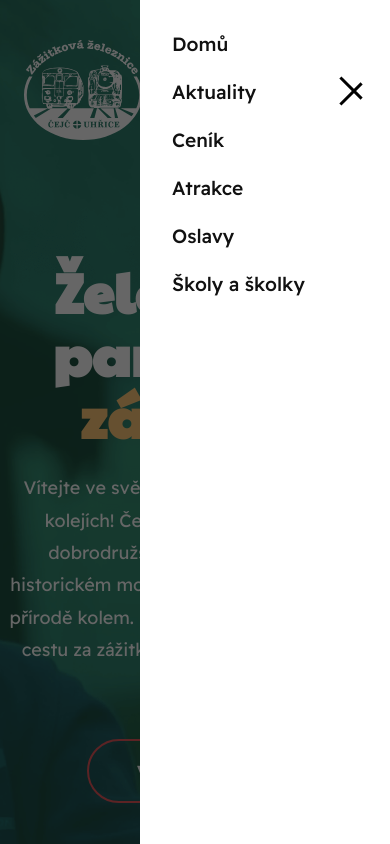
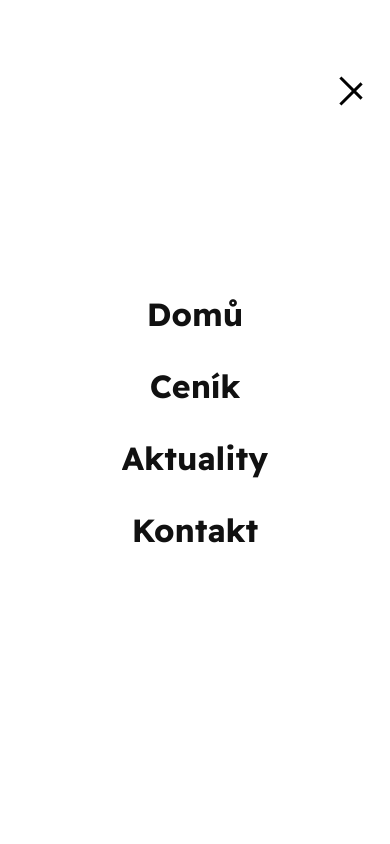
Before and after one commit to PavelWol/vlaky, a Nuxt app: page / in a window 390 px wide. Both pictures are taken after a click on the button 350 px from the left and 90 px from the top of the page. Shown: the top 844 px of the page. Built offline with nearby package versions, Linux system fonts and the light colour scheme.

Commit message:
better animation for mobile menu

```diff
--- a/app/components/navigation/MobileMenu.vue
+++ b/app/components/navigation/MobileMenu.vue
@@ -1,15 +1,15 @@
 <template>
   <div class="mobile-menu">
-    <!-- Hamburger -->
+    <!-- HAMBURGER BUTTON -->
     <button class="hamburger" @click="toggleMenu" :aria-expanded="isOpen">
       <span :class="{ open: isOpen }"></span>
     </button>
 
-    <!-- Overlay + Menu -->
+    <!-- MENU OVERLAY -->
     <div
+        v-if="isVisible"
         ref="overlay"
         class="menu-overlay"
-        v-if="isVisible"
         @click.self="closeMenu"
     >
       <nav ref="menuContent" class="menu-content">
@@ -18,8 +18,9 @@
             :key="i"
             href="#"
             @click.prevent="navigateAfterClose(item.to)"
+            class="menu-item"
         >
-          <span :ref="setMenuLink">{{ item.label }}</span>
+          <span class="menu-link" :ref="setMenuLink">{{ item.label }}</span>
         </a>
       </nav>
     </div>
@@ -28,45 +29,35 @@
 
 <script setup>
 import { ref, shallowRef, watch, nextTick } from 'vue'
+import { useRouter } from 'vue-router'
 import gsap from 'gsap'
-import { useRouter } from 'vue-router'
 
-const router = useRouter()
+const isOpen = ref(false)
+const isVisible = ref(false)
+
 const overlay = ref(null)
 const menuContent = ref(null)
 const menuLinks = shallowRef([])
 
-const isVisible = ref(false) // ovládá skutečnou přítomnost v DOM
-const isOpen = ref(false)    // ovládá animace/stav
+const links = [
+  { to: '/', label: 'Domů' },
+  { to: '/cenik', label: 'Ceník' },
+  { to: '/aktuality', label: 'Aktuality' },
+  { to: '/kontakt', label: 'Kontakt' }
+]
 
-import ScrollTrigger from 'gsap/ScrollTrigger'
-
-gsap.registerPlugin(ScrollTrigger)
-
-const navigateAfterClose = (to) => {
-  // Spusťí zavírací animaci (to je jako kliknutí)
-  isOpen.value = false
-
-  // Počkat než skončí animace (délka v ms)
-  setTimeout(() => {
-    router.push(to)
-  }, 800) // uprava animace (menu + overlay + delay)
+const setMenuLink = (el) => {
+  if (el) menuLinks.value.push(el)
 }
 
-const links = [
-  { to: '/', label: 'Domů' },
-  { to: '/aktuality', label: 'Aktuality' },
-  { to: '/cenik', label: 'Ceník' },
-  { to: '/atrakce', label: 'Atrakce' },
-  { to: '/oslavy', label: 'Oslavy' },
-  { to: '/skoly-skolky', label: 'Školy a školky' }
-]
+const router = useRouter()
 
-// Funkce pro sesbírání všech NuxtLink referencí
-const setMenuLink = (el) => {
-  if (el) {
-    menuLinks.value.push(el)
-  }
+const lockScroll = () => {
+  document.body.style.overflow = 'hidden'
+}
+
+const unlockScroll = () => {
+  document.body.style.overflow = ''
 }
 
 const toggleMenu = () => {
@@ -77,62 +68,64 @@ const closeMenu = () => {
   isOpen.value = false
 }
 
-watch(isOpen, async (newVal) => {
-  if (newVal) {
+const navigateAfterClose = (to) => {
+  isOpen.value = false
+  setTimeout(() => {
+    router.push(to)
+  }, 900) // musí odpovídat době animace zavření
+}
+
+watch(isOpen, async (open) => {
+  if (open) {
+    isVisible.value = true
+    lockScroll()
     menuLinks.value = []
     await nextTick()
 
-    console.log('Menu links:', menuLinks.value)
+    // Overlay animace – slide dolů
+    gsap.fromTo(
+        overlay.value,
+        { y: '-100%', opacity: 0 },
+        { y: '0%', opacity: 1, duration: 0.6, ease: 'power2.out' }
+    )
 
-    // Pokud to vypíše [undefined, undefined], animace selže!
-    // Pokud to vypíše [a, a, a], je to správně.
-  }
-})
-
-watch(isOpen, async (newVal) => {
-  if (newVal) {
-    isVisible.value = true // zobrazíme menu v DOM
-    menuLinks.value = []
-    await nextTick()
-
-    // Animace otevření (overlay, menu, odkazy)
-    gsap.fromTo(overlay.value, { opacity: 0 }, { opacity: 1, duration: 0.3 })
-    gsap.fromTo(menuContent.value, { x: '100%' }, { x: '0%', duration: 0.4 })
+    // Linky clip-path vyjetí
     gsap.fromTo(
         menuLinks.value,
-        { opacity: 0, y: 20 },
         {
+          y: '100%',
+          clipPath: 'inset(100% 0 0 0)',
+          opacity: 0
+        },
+        {
+          y: '0%',
+          clipPath: 'inset(0% 0 0 0)',
           opacity: 1,
-          y: 0,
-          duration: 0.4,
-          delay: 0.2,
-          stagger: 0.07,
-          ease: 'power2.out'
+          duration: 0.6,
+          delay: 0.3,
+          stagger: 0.08,
+          ease: 'power3.out'
         }
     )
   } else {
-    // Zavření: odkazy → menu → overlay → pak hide
+    // Odkazy stáhnout dolů
     gsap.to(menuLinks.value, {
+      y: '100%',
+      clipPath: 'inset(100% 0 0 0)',
       opacity: 0,
-      y: 20,
-      duration: 0.3,
-      stagger: 0.05,
-      ease: 'power1.in',
+      duration: 0.4,
+      stagger: 0.06,
+      ease: 'power2.in',
       onComplete: () => {
-        gsap.to(menuContent.value, {
-          x: '100%',
+        // Po odkazech overlay pryč nahoru
+        gsap.to(overlay.value, {
+          y: '-100%',
           opacity: 0,
-          duration: 0.4,
+          duration: 0.5,
           ease: 'power2.in',
           onComplete: () => {
-            gsap.to(overlay.value, {
-              opacity: 0,
-              duration: 0.3,
-              ease: 'power1.in',
-              onComplete: () => {
-                isVisible.value = false // skryj DOM až po animaci
-              }
-            })
+            isVisible.value = false
+            unlockScroll()
           }
         })
       }
@@ -142,7 +135,7 @@ watch(isOpen, async (newVal) => {
 </script>
 
 <style scoped>
-
+/* HAMBURGER BUTTON */
 .hamburger {
   position: relative;
   width: 30px;
@@ -152,7 +145,6 @@ watch(isOpen, async (newVal) => {
   cursor: pointer;
   z-index: 1001;
 }
-
 .hamburger span,
 .hamburger span::before,
 .hamburger span::after {
@@ -164,59 +156,63 @@ watch(isOpen, async (newVal) => {
   background: #000;
   transition: 0.3s ease;
 }
-
 .hamburger span {
   top: 50%;
   transform: translateY(-50%);
 }
-
 .hamburger span::before {
   top: -10px;
 }
-
 .hamburger span::after {
   top: 10px;
 }
-
 .hamburger span.open {
   background: transparent;
 }
-
 .hamburger span.open::before {
   transform: rotate(45deg) translate(5px, 5px);
 }
-
 .hamburger span.open::after {
   transform: rotate(-45deg) translate(5px, -5px);
 }
 
+/* FULLSCREEN OVERLAY */
 .menu-overlay {
   position: fixed;
   inset: 0;
-  background: rgba(0, 0, 0, 0.6);
+  background: #fff;
   z-index: 1000;
   display: flex;
-  justify-content: flex-end;
+  align-items: center;
+  justify-content: center;
+  overflow: hidden;
 }
 
+/* CONTENT CENTER */
 .menu-content {
-  width: 250px;
-  height: 100%;
-  background: white;
-  padding: 2rem;
   display: flex;
   flex-direction: column;
-  gap: 1.5rem;
+  align-items: center;
+  gap: 2rem;
+  opacity: 1;
 }
 
-.menu-content a {
-  font-size: 1.2rem;
+/* MENU LINK */
+.menu-item {
+  overflow: hidden;
+}
+
+.menu-link {
+  display: inline-block;
+  font-size: 2rem;
+  font-weight: bold;
   color: #111;
   text-decoration: none;
-  opacity: 1;
-  transform: translateY(0);
+  transform: translateY(100%);
+  clip-path: inset(100% 0 0 0);
 }
 
+/* DESKTOP SKRYJ */
 @media (min-width: 1024px) {
   .mobile-menu {
     display: none;
```
